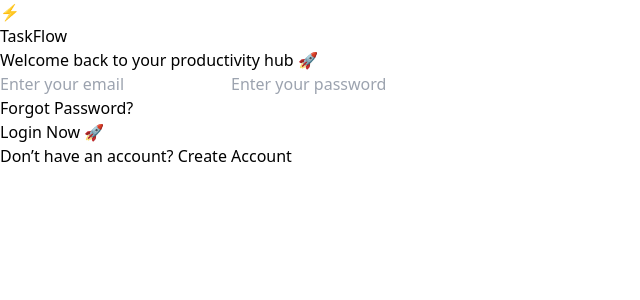
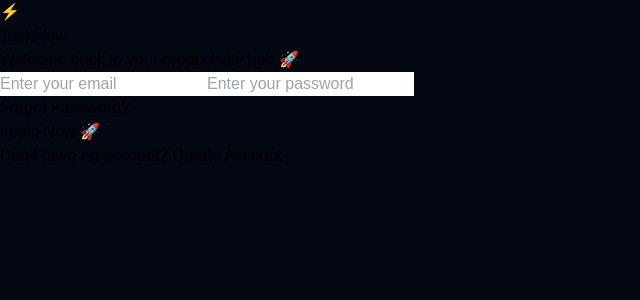
Before and after one commit to 77rishit/taskflow, a React (Vite) app: page / in a window 1280 px wide. Shown: the top 300 px of the page, without its empty margins (0-640 px from the left). Built offline with nearby package versions, Linux system fonts and the light colour scheme.

Commit message:
Added real animated live background

```diff
--- a/src/index.css
+++ b/src/index.css
@@ -1,3 +1,103 @@
 @tailwind base;
 @tailwind components;
 @tailwind utilities;
+
+/* GLOBAL */
+html {
+  scroll-behavior: smooth;
+}
+
+body {
+  margin: 0;
+  padding: 0;
+  overflow-x: hidden;
+  font-family: sans-serif;
+  background: #030712;
+}
+
+/* LIVE BACKGROUND ANIMATION */
+@keyframes moveBlob1 {
+
+  0% {
+    transform: translate(0px, 0px) scale(1);
+  }
+
+  25% {
+    transform: translate(80px, -60px) scale(1.1);
+  }
+
+  50% {
+    transform: translate(-40px, 40px) scale(0.9);
+  }
+
+  75% {
+    transform: translate(50px, 70px) scale(1.05);
+  }
+
+  100% {
+    transform: translate(0px, 0px) scale(1);
+  }
+}
+
+@keyframes moveBlob2 {
+
+  0% {
+    transform: translate(0px, 0px) scale(1);
+  }
+
+  25% {
+    transform: translate(-100px, 50px) scale(1.1);
+  }
+
+  50% {
+    transform: translate(60px, -50px) scale(0.95);
+  }
+
+  75% {
+    transform: translate(-40px, 80px) scale(1.05);
+  }
+
+  100% {
+    transform: translate(0px, 0px) scale(1);
+  }
+}
+
+@keyframes moveBlob3 {
+
+  0% {
+    transform: translate(0px, 0px) scale(1);
+  }
+
+  25% {
+    transform: translate(60px, 60px) scale(1.1);
+  }
+
+  50% {
+    transform: translate(-80px, -40px) scale(0.9);
+  }
+
+  75% {
+    transform: translate(40px, -70px) scale(1.05);
+  }
+
+  100% {
+    transform: translate(0px, 0px) scale(1);
+  }
+}
+
+/* ORB ANIMATIONS */
+.animate-orb1 {
+  animation: moveBlob1 18s infinite ease-in-out;
+}
+
+.animate-orb2 {
+  animation: moveBlob2 22s infinite ease-in-out;
+}
+
+.animate-orb3 {
+  animation: moveBlob3 20s infinite ease-in-out;
+}
+
+.animate-orb4 {
+  animation: moveBlob1 25s infinite ease-in-out;
+}
```
